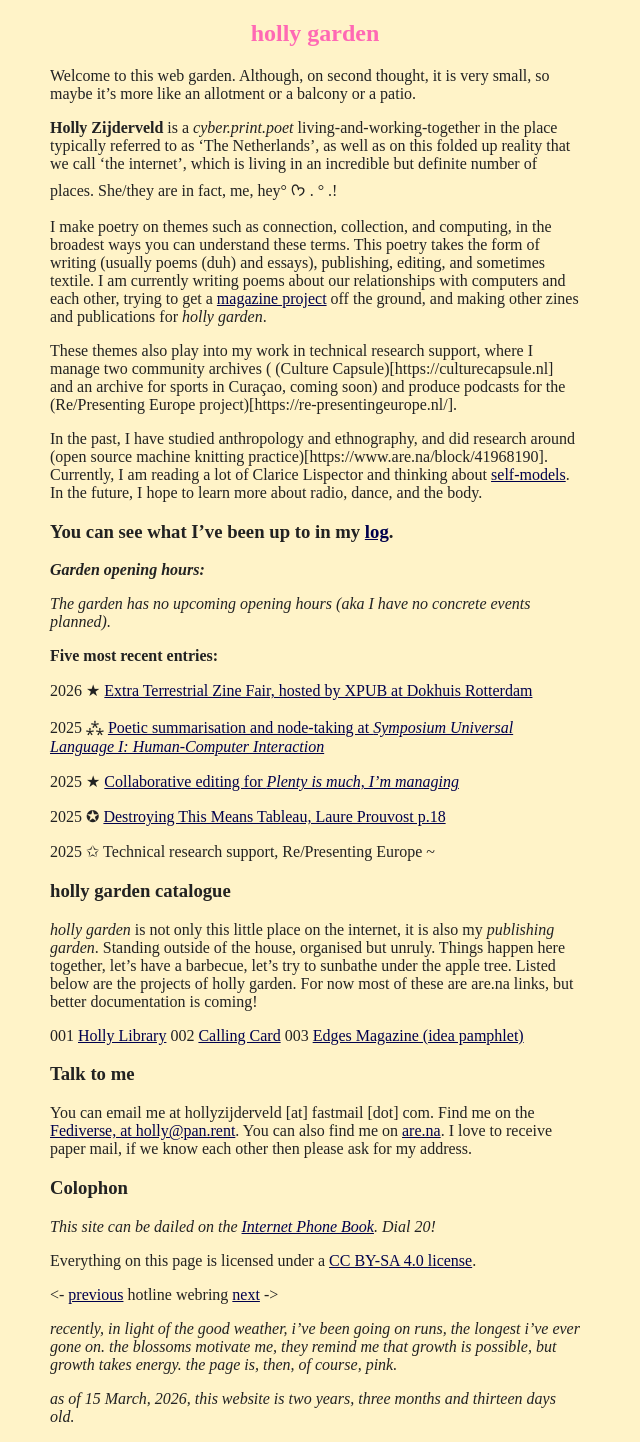
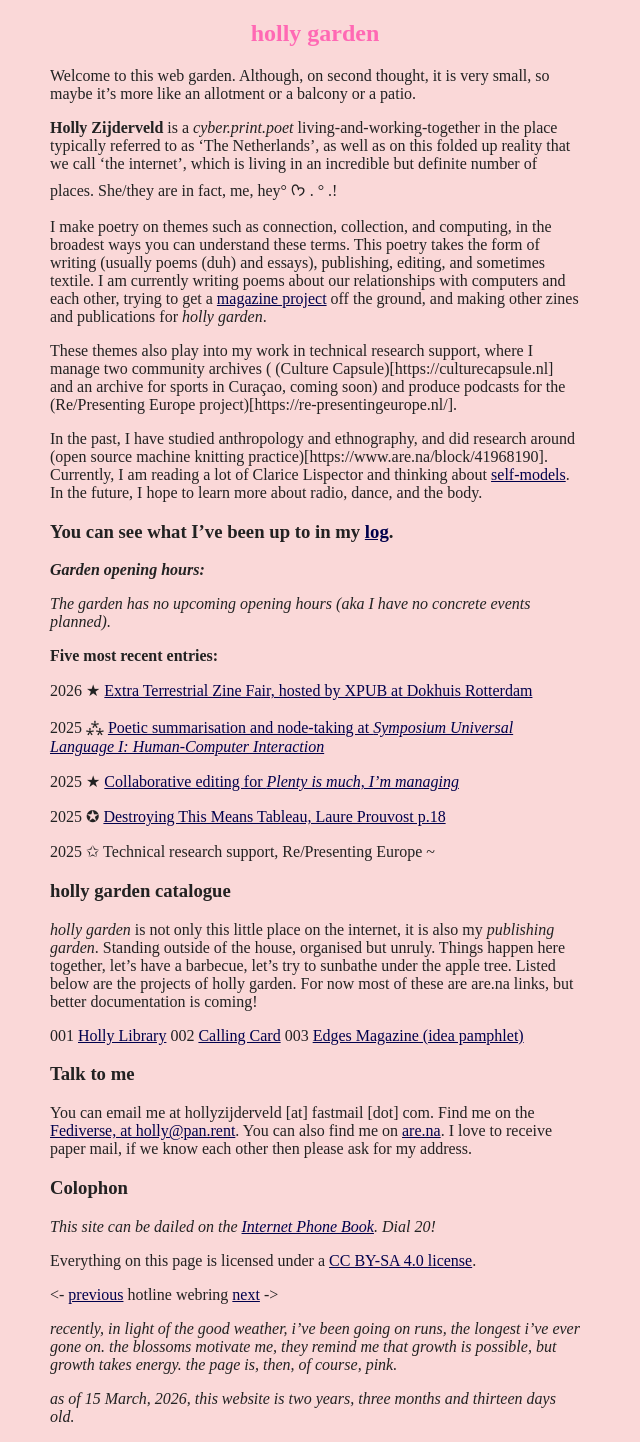
Before and after one commit to hollyz1jderveld/hollyz1jderveld.github.io, a Jekyll site: the page built from index.md, in a window 1280 px wide. Shown: the whole page, without its empty margins (0-640 px from the left). Built offline with Jekyll 4.4.1, drawn with Linux system fonts in a browser that asks for light colours; some web fonts are replaced; Markdown is read by kramdown in place of the engine named in the settings; our own code applies the rules of GitHub Pages for plain Markdown files.

Commit message:
Update style.css

```diff
--- a/assets/css/style.css
+++ b/assets/css/style.css
@@ -1,6 +1,6 @@
 body {
     color:#222222;
-    background-color: #fff3c8;
+    background-color: #fad8d8;
     margin-left: 50px;
     margin-right: 700px;
 }
```
